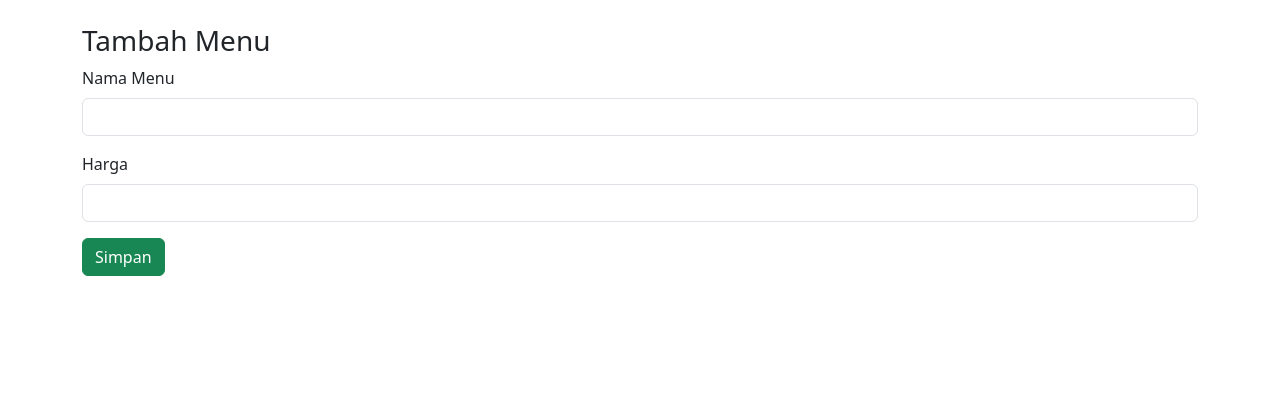
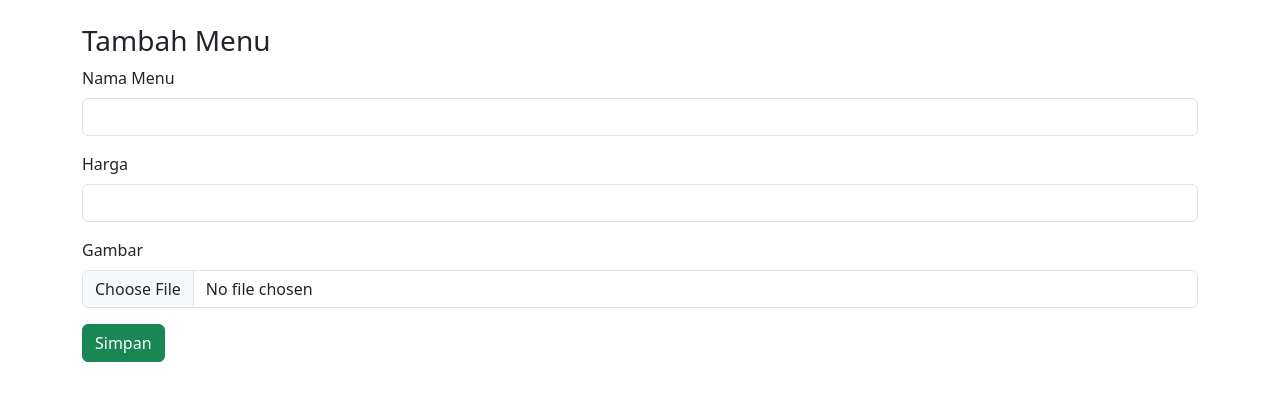
Before and after one commit to masheriprastio/restro-app-web, a Laravel app: page /menu/create in a window 1280 px wide. Shown: the part 56-457 px from the top of the page. Run offline with Laravel 10, Linux system fonts and the light colour scheme.

Commit message:
feat: Add image to menu

```diff
--- a/app/Http/Controllers/MenuController.php
+++ b/app/Http/Controllers/MenuController.php
@@ -18,7 +18,23 @@ class MenuController extends Controller
     }
 
     public function store(Request $request) {
-        Menu::create($request->all());
+        $request->validate([
+            'Namamenu' => 'required',
+            'Harga' => 'required|numeric',
+            'gambar' => 'image|mimes:jpeg,png,jpg,gif,svg|max:2048',
+        ]);
+
+        $input = $request->all();
+
+        if ($image = $request->file('gambar')) {
+            $destinationPath = 'images/';
+            $profileImage = date('YmdHis') . "." . $image->getClientOriginalExtension();
+            $image->move($destinationPath, $profileImage);
+            $input['gambar'] = "$profileImage";
+        }
+
+        Menu::create($input);
+
         return redirect()->route('menu.index')->with('success', 'Menu ditambahkan.');
     }
 
@@ -28,7 +44,26 @@ class MenuController extends Controller
     }
 
     public function update(Request $request, $id) {
-        Menu::findOrFail($id)->update($request->all());
+        $request->validate([
+            'Namamenu' => 'required',
+            'Harga' => 'required|numeric',
+            'gambar' => 'image|mimes:jpeg,png,jpg,gif,svg|max:2048',
+        ]);
+
+        $input = $request->all();
+        $menu = Menu::findOrFail($id);
+
+        if ($image = $request->file('gambar')) {
+            $destinationPath = 'images/';
+            $profileImage = date('YmdHis') . "." . $image->getClientOriginalExtension();
+            $image->move($destinationPath, $profileImage);
+            $input['gambar'] = "$profileImage";
+        } else {
+            unset($input['gambar']);
+        }
+
+        $menu->update($input);
+
         return redirect()->route('menu.index')->with('success', 'Menu diupdate.');
     }
 
--- a/app/Models/Menu.php
+++ b/app/Models/Menu.php
@@ -16,5 +16,6 @@ class Menu extends Model
     protected $fillable = [
         'Namamenu',
         'Harga',
+        'gambar',
     ];
 }
--- a/resources/views/menu/create.blade.php
+++ b/resources/views/menu/create.blade.php
@@ -2,7 +2,7 @@
 
 @section('content')
 <h3>Tambah Menu</h3>
-<form action="{{ route('menu.store') }}" method="POST">
+<form action="{{ route('menu.store') }}" method="POST" enctype="multipart/form-data">
   @csrf
   <div class="mb-3">
     <label for="Namamenu" class="form-label">Nama Menu</label>
@@ -12,6 +12,10 @@
     <label for="Harga" class="form-label">Harga</label>
     <input type="number" name="Harga" class="form-control" required>
   </div>
+  <div class="mb-3">
+    <label for="gambar" class="form-label">Gambar</label>
+    <input type="file" name="gambar" class="form-control">
+  </div>
   <button type="submit" class="btn btn-success">Simpan</button>
 </form>
 @endsection
--- a/resources/views/menu/index.blade.php
+++ b/resources/views/menu/index.blade.php
@@ -10,6 +10,7 @@
       <th>ID</th>
       <th>Nama Menu</th>
       <th>Harga</th>
+      <th>Gambar</th>
       <th>Aksi</th>
     </tr>
   </thead>
@@ -19,6 +20,11 @@
       <td>{{ $menu->idmenu }}</td>
       <td>{{ $menu->Namamenu }}</td>
       <td>Rp{{ number_format($menu->Harga, 0, ',', '.') }}</td>
+      <td>
+        @if($menu->gambar)
+            <img src="/images/{{ $menu->gambar }}" width="100px">
+        @endif
+      </td>
       <td>
         <a href="{{ route('menu.edit', $menu->idmenu) }}" class="btn btn-warning btn-sm">Edit</a>
         <form action="{{ route('menu.destroy', $menu->idmenu) }}" method="POST" class="d-inline">
```
Also changed, not shown: resources/views/menu/edit.blade.php (+9 -1 lines).
